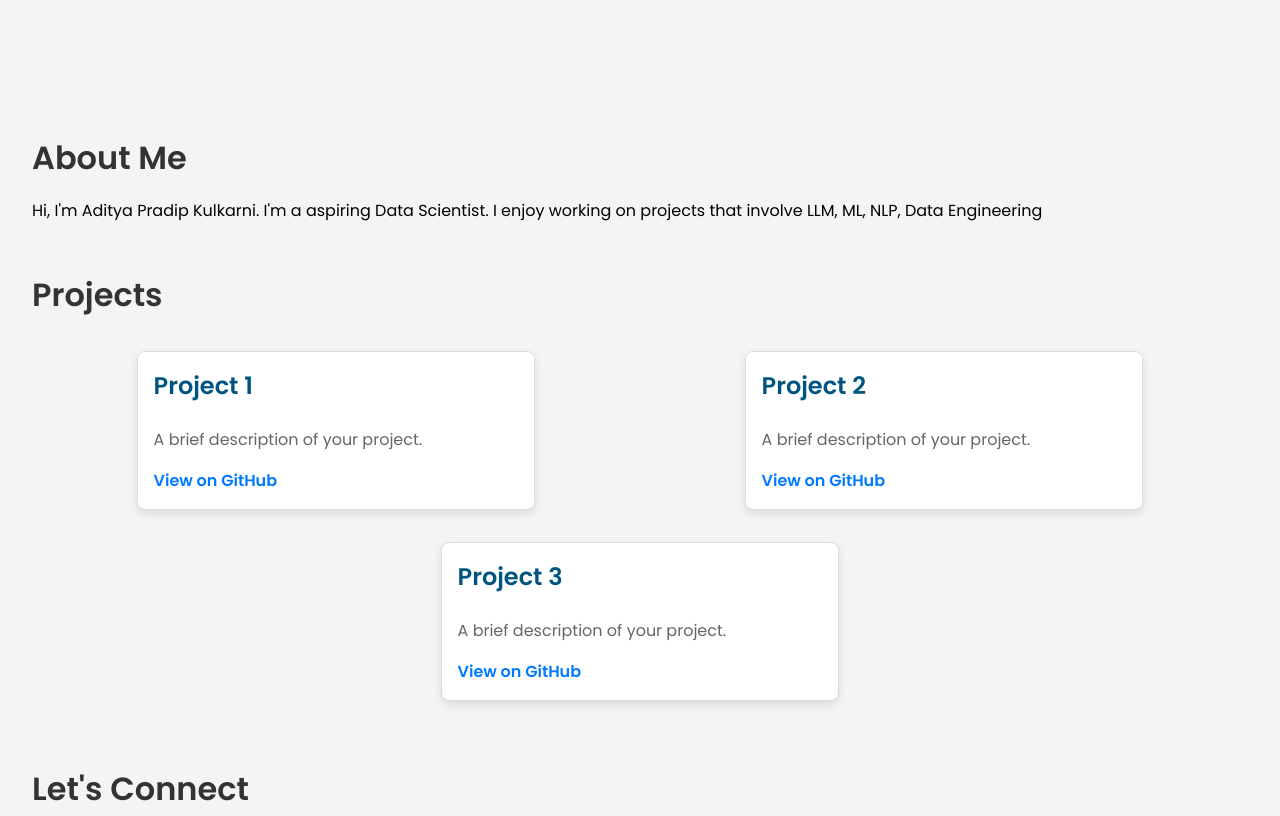
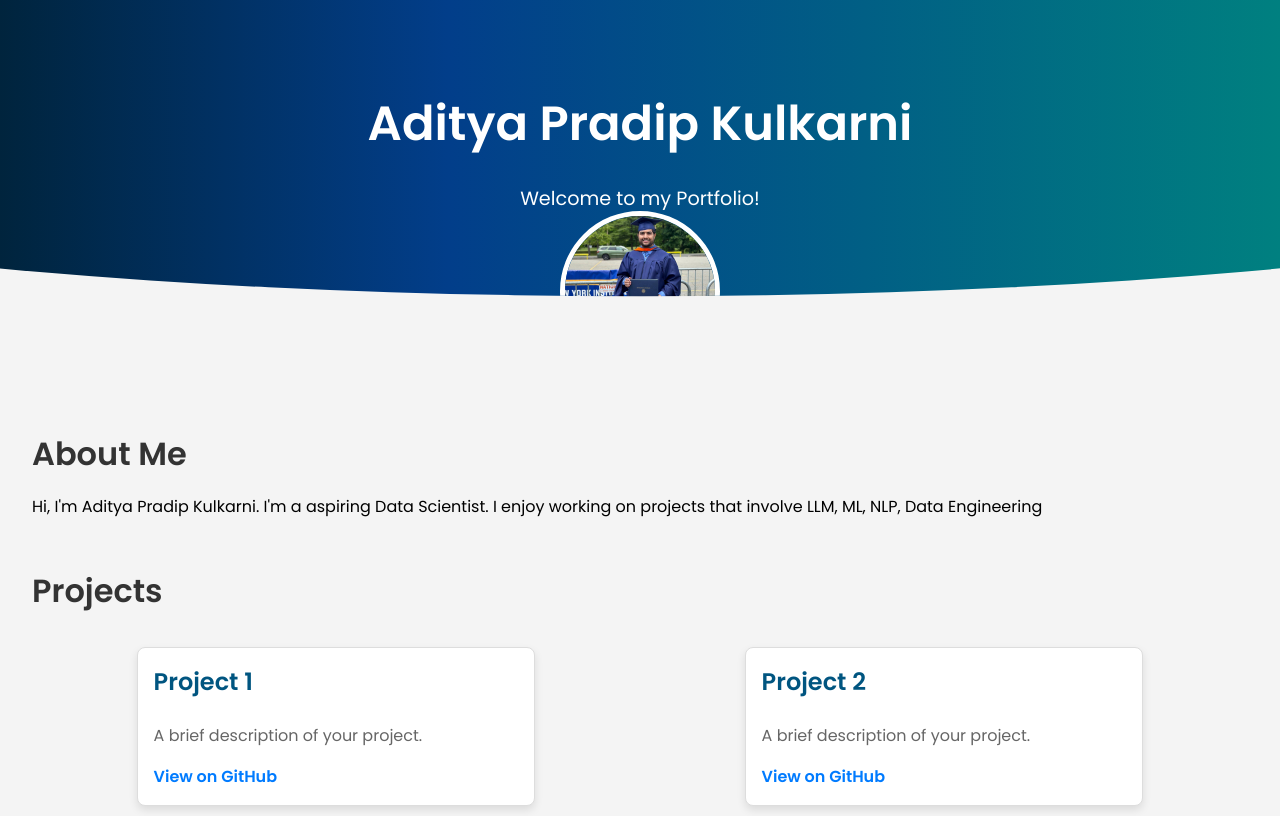
Before and after one commit to kulkarniaditya1002/kulkarniaditya1002.github.io, a plain HTML site: page index.html in a window 1280 px wide. Shown: the top 816 px of the page. Drawn offline with Linux system fonts and the light colour scheme.

Commit message:
Update index.html

```diff
--- a/index.html
+++ b/index.html
@@ -126,6 +126,12 @@
 </head>
 <body>
 
+    <header>
+        <h1>Aditya Pradip Kulkarni</h1>
+        <p>Welcome to my Portfolio!</p>
+        <img src="IMG-20240519-WA0066.jpg" alt="Your Photo">
+    </header>
+
     <main>
         <section class="section">
             <h2>About Me</h2>
```
